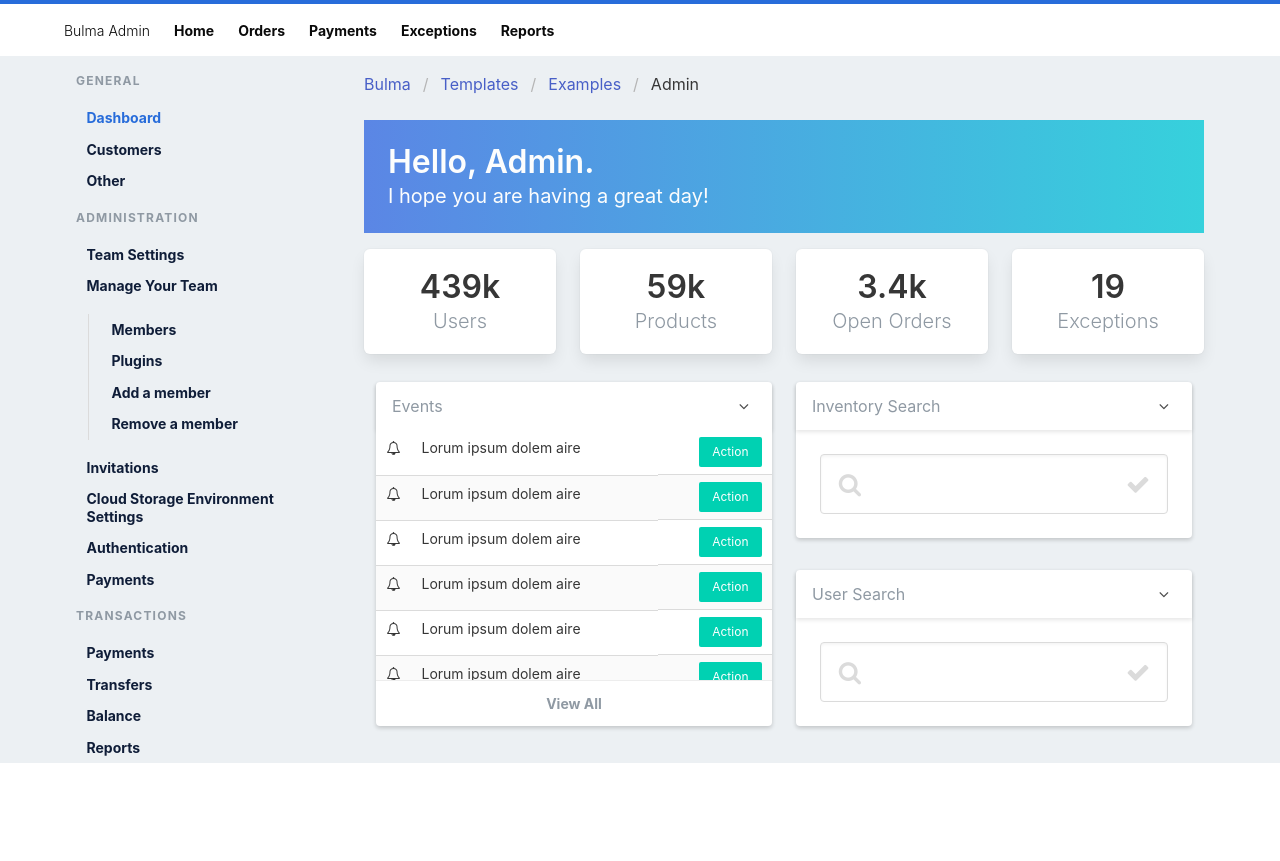
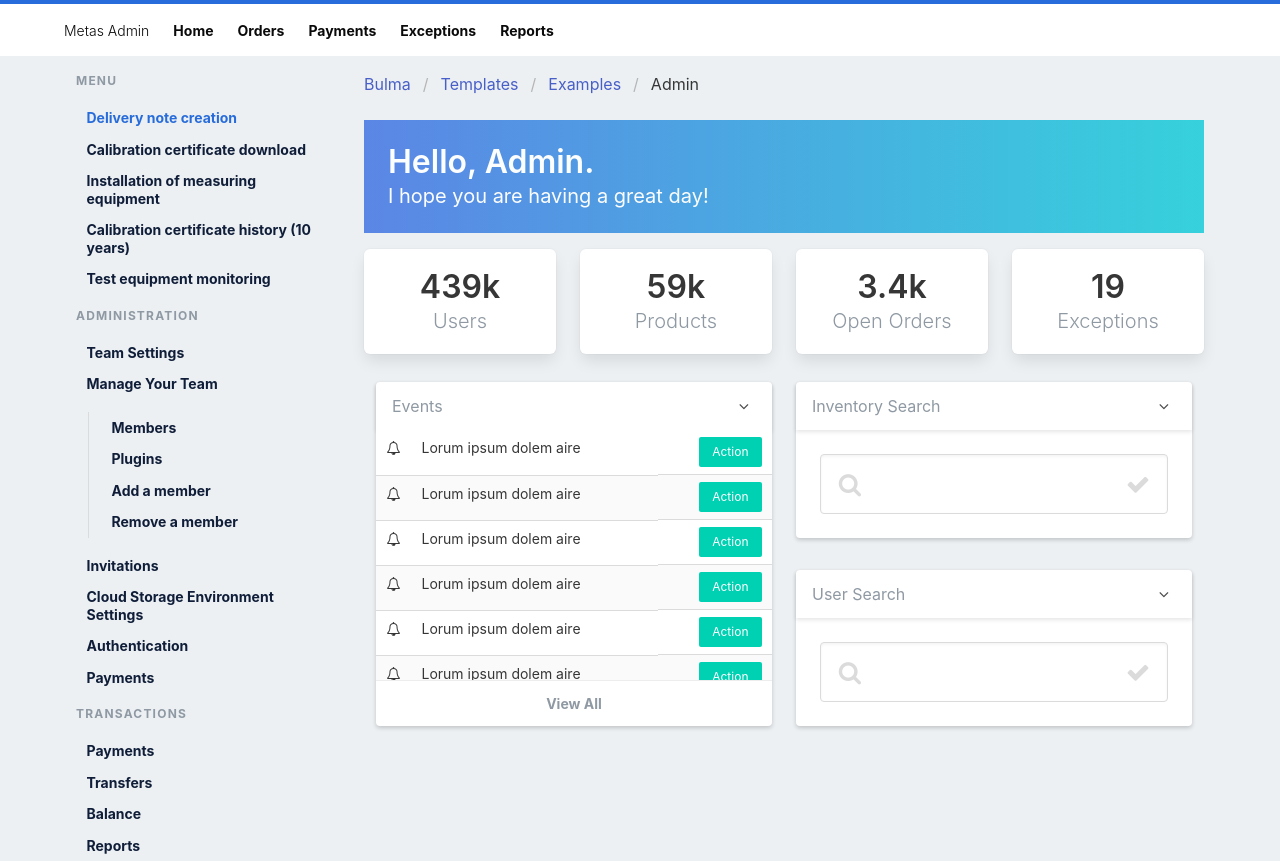
Before and after one commit to Camarena15/PortalPWA, an Angular app: page /home in a window 1280 px wide. Before the commit the page ends 800 px from the top, so only its background shows below. Built offline with nearby package versions, Linux system fonts and the light colour scheme.

Commit message:
Mostrar y ocultar menus

```diff
--- a/src/app/components/home/home.component.html
+++ b/src/app/components/home/home.component.html
@@ -20,9 +20,9 @@
         <div class="container">
             <div class="navbar-brand">
                 <a class="navbar-item brand-text" href="../index.html">
-          Bulma Admin
+          Metas Admin
         </a>
-                <div class="navbar-burger burger" data-target="navMenu">
+                <div class="navbar-burger burger" data-target="navMenu" (click)="asb()">
                     <span></span>
                     <span></span>
                     <span></span>
@@ -54,14 +54,23 @@
     <div class="container">
         <div class="columns">
             <div class="column is-3 ">
-                <aside class="menu is-hidden-mobile">
+                <div class="menu-label control has-icons-left is-hidden-tablet" (click)="viewMenu()">
+                    <label class="input">Options</label>
+                    <span small class="icon is-small is-left">
+
+                        <span class="fa-Bars"></span>
+                    </span>
+                </div>
+                <aside class="menu is-hidden-mobile" id="menu2">
                     <p class="menu-label">
-                        General
+                        Menu
                     </p>
                     <ul class="menu-list">
-                        <li><a class="is-active">Dashboard</a></li>
-                        <li><a>Customers</a></li>
-                        <li><a>Other</a></li>
+                        <li><a class="is-active">Delivery note creation</a></li>
+                        <li><a>Calibration certificate download</a></li>
+                        <li><a>Installation of measuring equipment</a></li>
+                        <li><a>Calibration certificate history (10 years)</a></li>
+                        <li><a>Test equipment monitoring</a></li>
                     </ul>
                     <p class="menu-label">
                         Administration
--- a/src/app/components/home/home.component.ts
+++ b/src/app/components/home/home.component.ts
@@ -12,5 +12,22 @@ export class HomeComponent implements OnInit {
 
   ngOnInit() {
   }
+  asb ()  {
+    var burger = <HTMLElement>document.querySelector('.burger');
 
+    var menu = <HTMLElement> document.querySelector('#'+burger.dataset["target"]);
+
+        burger.classList.toggle('is-active');
+        menu.classList.toggle('is-active');
+
+  }
+  viewMenu (){
+    let menu2 = <HTMLElement> document.getElementById('menu2');
+    menu2.classList.toggle('is-hidden-mobile');
 }
+activeStyleItem(activo:boolean){
+  return activo ?
+        {'background': '#3273dc','color': 'white'}:
+        {}
+  }
+}
```
